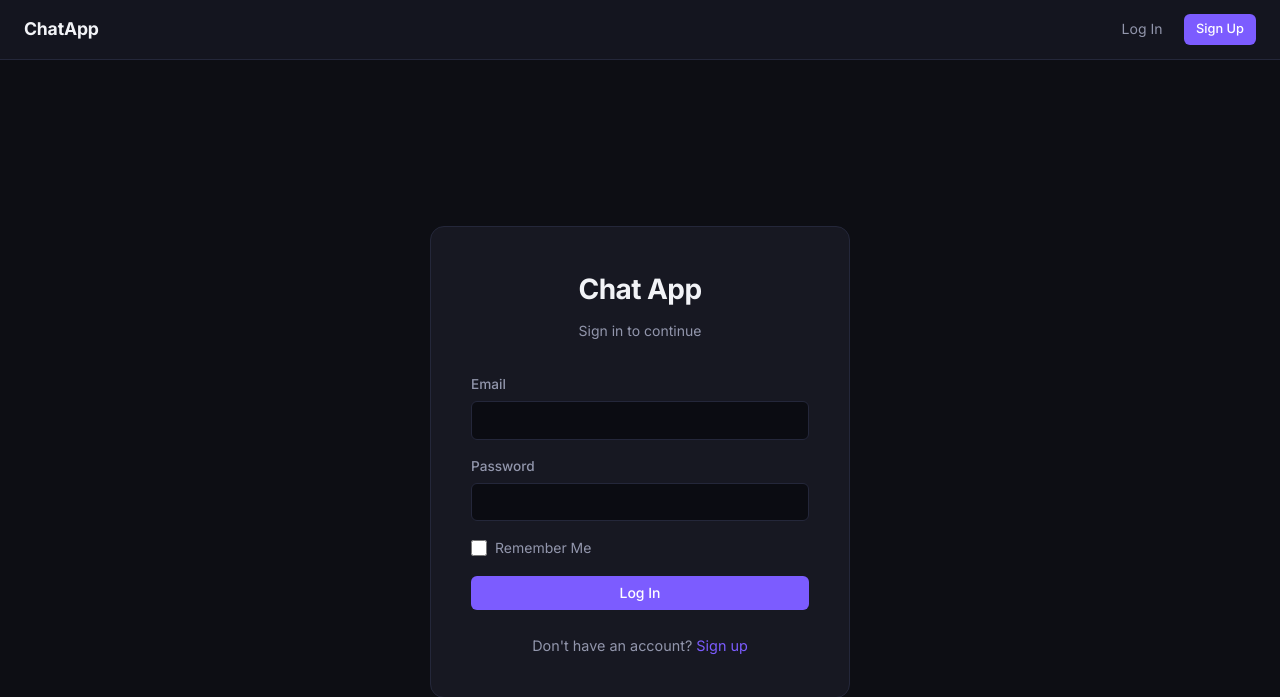
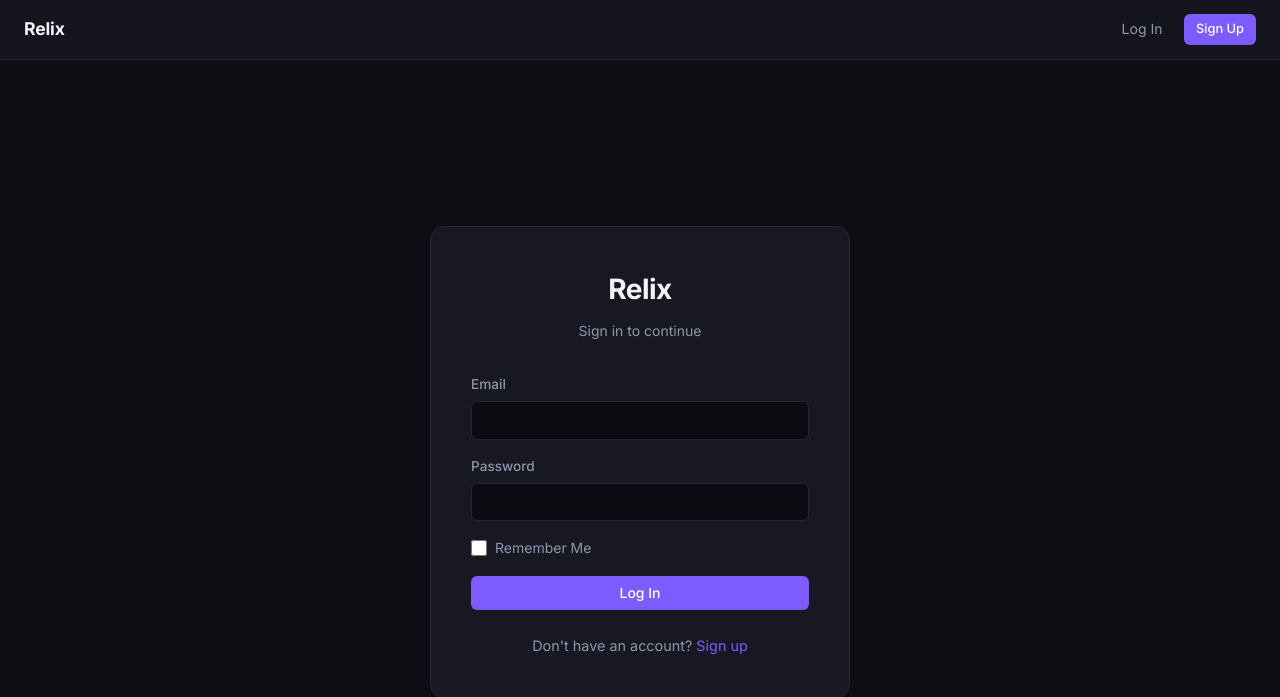
Before and after one commit to abhinandhvl117-star/chat-app, a Flask app: page / in a window 1280 px wide. Shown: the top 697 px of the page. Run offline with Flask 3, Linux system fonts and the light colour scheme; some libraries are stand-ins or nearby versions.

Commit message:
name changed

```diff
--- a/app/templates/auth/login.html
+++ b/app/templates/auth/login.html
@@ -4,7 +4,7 @@
 <div class="auth-container">
     <div class="auth-card">
         <div class="auth-header">
-            <h1>Chat App</h1>
+            <h1>Relix</h1>
             <p>Sign in to continue</p>
         </div>
 
--- a/app/templates/base.html
+++ b/app/templates/base.html
@@ -3,7 +3,7 @@
 <head>
     <meta charset="UTF-8">
     <meta name="viewport" content="width=device-width, initial-scale=1.0">
-    <title>{% block title %} {{ title }} - ChatApp{% endblock %}</title>
+    <title>{% block title %} {{ title }} - Relix{% endblock %}</title>
 
     <!-- Google Fonts -->
     <link rel="preconnect" href="https://fonts.googleapis.com"/>
@@ -21,7 +21,7 @@
 <body class="{% block body_class %}{% endblock %}">
     <nav class="navbar">
         <div class="navbar-brand">
-            <a href="{{ url_for('chat.rooms') }}">ChatApp</a>
+            <a href="{{ url_for('chat.rooms') }}">Relix</a>
         </div>
 
         <div class="navbar-center">
```
